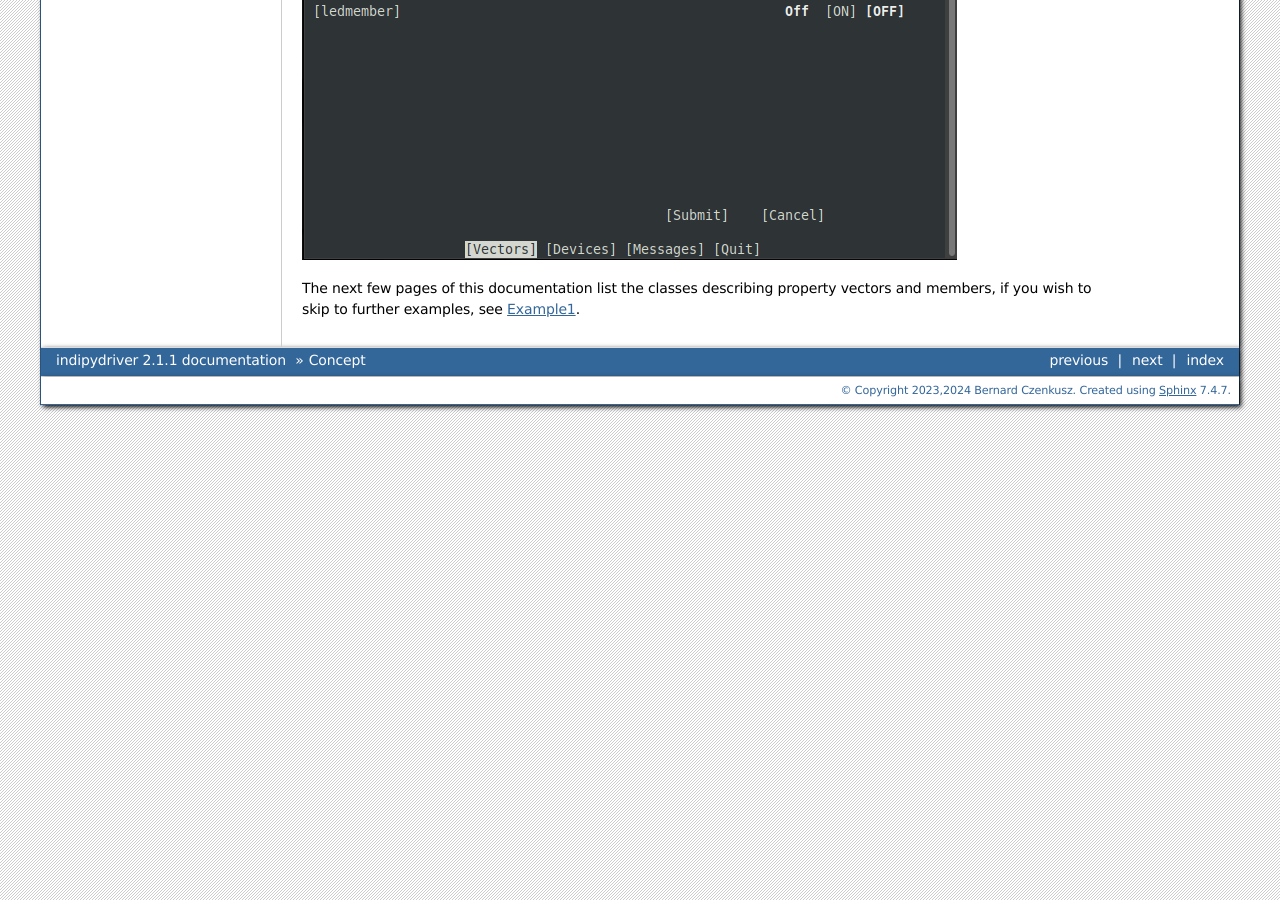
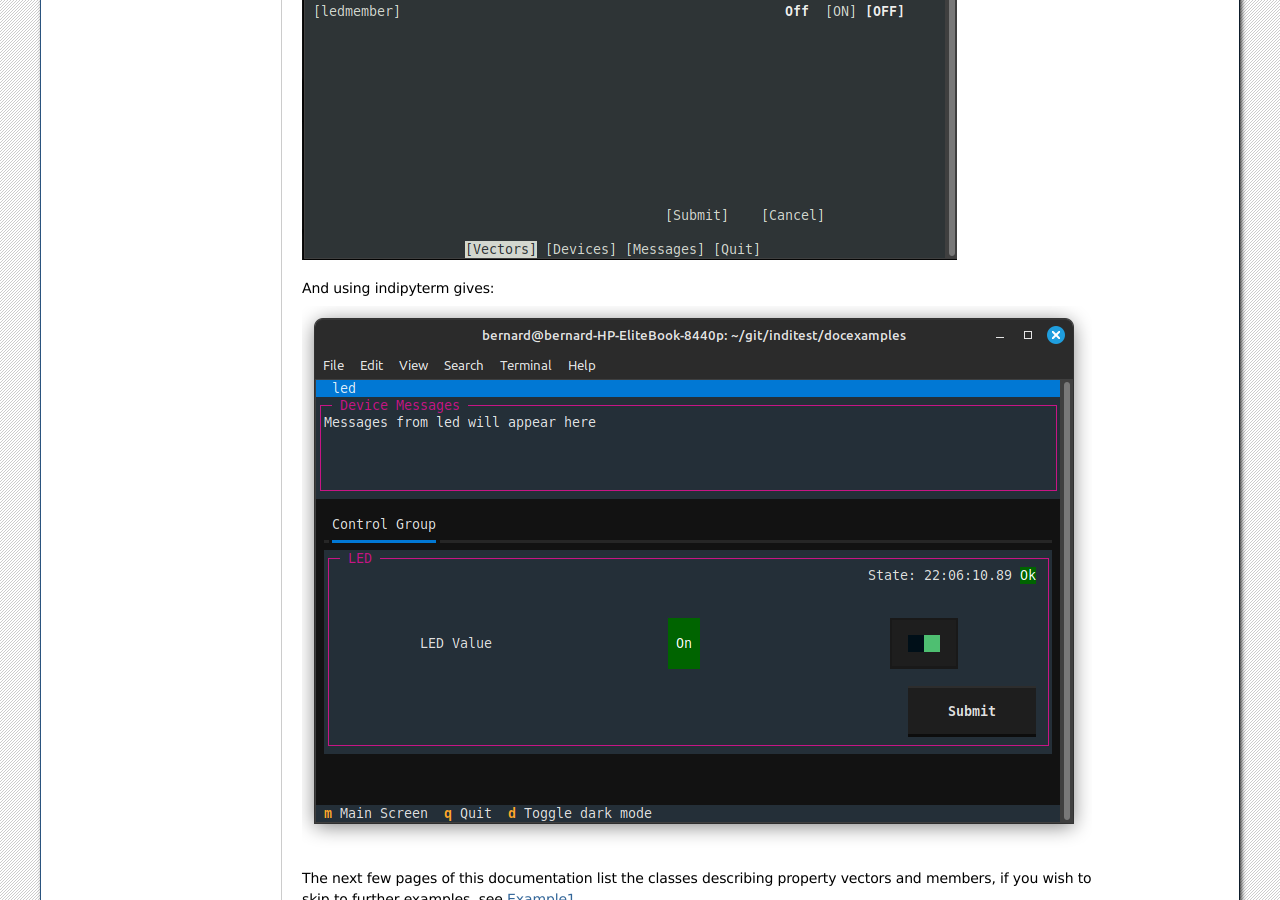
Before and after one commit to bernie-skipole/indipydriver, a Sphinx documentation site: the page built from docs/source/usage/concept.rst, in a window 1280 px wide and 900 px high, scrolled down 9591 px. Built offline with Sphinx 7.4.7, drawn with Linux system fonts in a browser that asks for light colours.

Commit message:
Doc change

```diff
--- a/docs/source/usage/concept.rst
+++ b/docs/source/usage/concept.rst
@@ -306,5 +306,9 @@ Connecting using the indipyclient terminal client gives:
 
 .. image:: ./images/led.png
 
+And using indipyterm gives:
+
+.. image:: ./images/image3.png
+
 
 The next few pages of this documentation list the classes describing property vectors and members, if you wish to skip to further examples, see :ref:`example1`.
```
